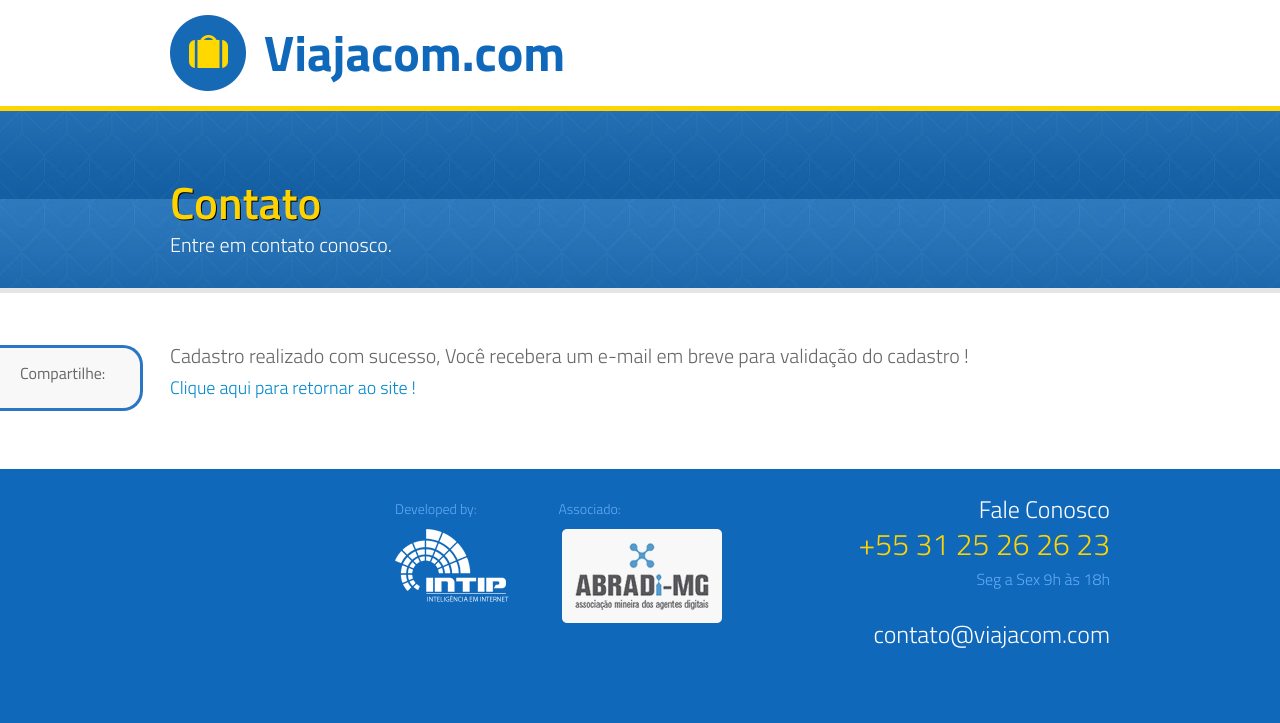
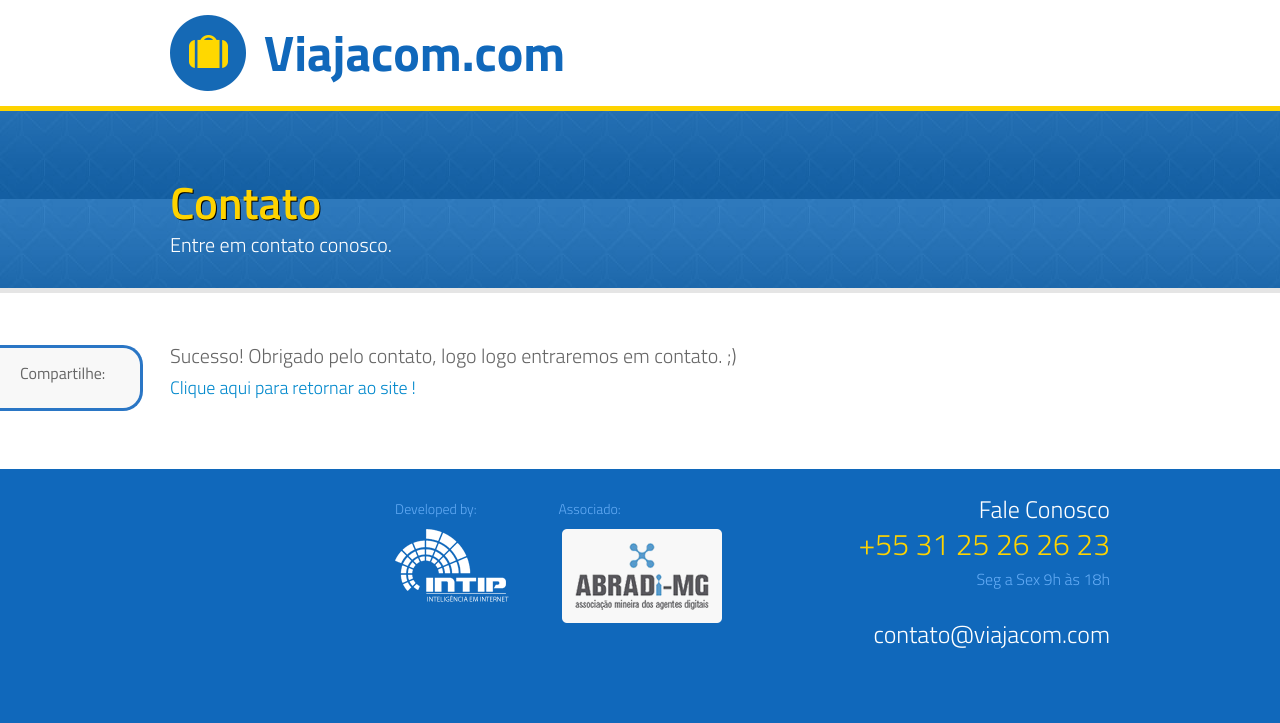
Before and after one commit to intip/site-eventos, a Django app: page /contato/sucesso/ in a window 1280 px wide. Shown: the top 723 px of the page. Run offline with Django 3.2, Linux system fonts and the light colour scheme.

Commit message:
Update contact_form_sent.html

```diff
--- a/core/templates/contact_form/contact_form_sent.html
+++ b/core/templates/contact_form/contact_form_sent.html
@@ -15,8 +15,8 @@
     <div class="row-fluid bcrumb">
         <div class="container">
             <ul class="breadcrumb">
-                <li><a href="index.html">Home</a> <span class="divider">/</span></li>
-                <li class="active">Interna Lorem</li>
+                <li><a href="/">Home</a> <span class="divider">/</span></li>
+                <li class="active">Contato</li>
             </ul>
         </div>
     </div>
@@ -35,7 +35,7 @@
     <div class="row-fluid">
         <div class="container interna">
 
-            <h2>Cadastro realizado com sucesso, Você recebera um e-mail em breve para validação do cadastro !</h2>
+            <h2>Sucesso! Obrigado pelo contato, logo logo entraremos em contato. ;)</h2>
 
             <a href='/' class="link-back">Clique aqui para retornar ao site !</a>
 
```
